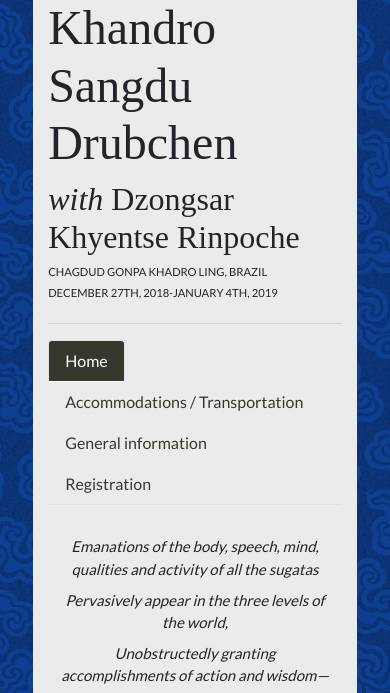
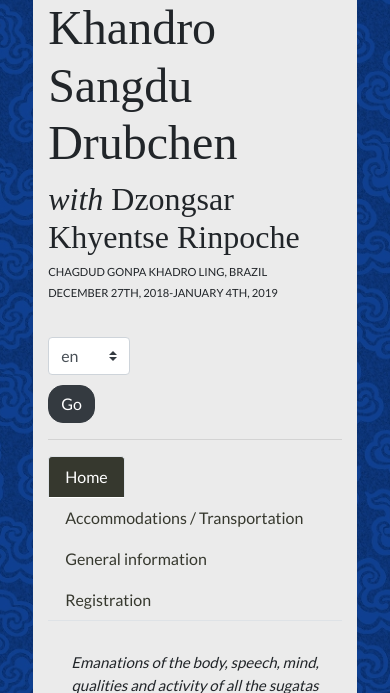
Before and after one commit to davelopeer/dkr_hotsite, a Django app: page /en/ in a window 390 px wide. Shown: the part 61-754 px from the top of the page. Run offline with Django 3.2, Linux system fonts and the light colour scheme; some libraries are stand-ins or nearby versions; some web fonts are replaced.

Commit message:
Add a 'select language' button to the base.html and add the languages variables to the settings.

```diff
--- a/dkr_hotsite/settings.py
+++ b/dkr_hotsite/settings.py
@@ -99,6 +99,12 @@ AUTH_PASSWORD_VALIDATORS = [
 
 LANGUAGE_CODE = 'en'
 
+LANGUAGES = [
+    ('en', 'English'),
+    ('pt-br', 'Portuguese'),
+    ('es', 'Spanish'),
+]
+
 
 # from django.utils.translation import ugettext_lazy as gettext
 
--- a/website/static/css/base.css
+++ b/website/static/css/base.css
@@ -34,27 +34,22 @@ body {
   font-size: 0.7em;
 }
 
-.idioms .nav-link {
-  border-radius: 5px;
-  padding: 3px 8px;
-  margin-left: 6px;
-  border: 1px solid #36382e;
+.language-form {
+  float: right;
 }
 
-.idioms {
-  font-size: 0.7em;
-  margin-top: 25px;
+.go-btn {
+  margin-top: 10px;
+  display: block;
+  border-radius: 15px;
+  float: right;
 }
 
-.idioms .nav-link {
-  background-color: #36382e;
-  color: #fff;
+.language-choice {
+  margin: 30px 20px 0 0;
 }
 
-.idioms .nav-link:hover {
-  background-color: #ebebeb;
-  color: #36382e;
-}
+/* FOOTER */
 
 .footer-div {
   margin: 50px 20%;
@@ -70,4 +65,41 @@ body {
       width: 83%;
       margin-top: 50px;
     }
+    .language-choice {
+
+      float: left;
+
+    }
+    .language-form {
+      float: left;
+      display: inline-block;
+      width: 30%;
+    }
+    .go-btn {
+      float: left;
+      display: inline;
+      margin-top: 10px;
+    }
   }
+
+  /* .idioms .nav-link {
+    border-radius: 5px;
+    padding: 3px 8px;
+    margin-left: 6px;
+    border: 1px solid #36382e;
+  }
+
+  .idioms {
+    font-size: 0.7em;
+    margin-top: 25px;
+  }
+
+  .idioms .nav-link {
+    background-color: #36382e;
+    color: #fff;
+  }
+
+  .idioms .nav-link:hover {
+    background-color: #ebebeb;
+    color: #36382e;
+  } */
--- a/website/templates/base.html
+++ b/website/templates/base.html
@@ -24,14 +24,31 @@
   <body>
     <div class="container">
       <header>
-        <div class="row">
+        <div class="row justify-content-between">
           <div class="col-md-8 header-text">
             <h1 class="header-title">{% trans "Khandro Sangdu Drubchen" %}</h1>
             <h2 class="header-name">{% trans "<em>with</em> Dzongsar Khyentse Rinpoche" %}</h2>
             <h4 class="header-subtitle">{% trans "Chagdud Gonpa Khadro Ling, Brazil" %}</h4>
             <h4 class="header-subtitle">{% trans "December 27th, 2018-January 4th, 2019" %}</h4>
           </div>
+          <div class="col-md-2 language-choice">
+            <form class="language-form" action="{% url 'set_language' %}" method="post">
+              {% csrf_token %}
+              <input type="hidden" name="next" value="{{ redirect_to }}">
+              <select class="custom-select" name="language">
+                {% get_available_languages as LANGUAGES %}
+                {% get_language_info_list for LANGUAGES as languages %}
+                {% for language in languages %}
+                  <option value="{{ language.code}}" {% if language.code == LANGUAGE_CODE %} selected {% endif %}>
+                    {{ language.code }}
+                  </option>
+                {% endfor %}
+              </select>
+              <input class="go-btn btn btn-dark" type="submit" value="Go">
+            </form>
+          </div>
         </div>
+
       </header>
       <hr>
 
```
Also changed, not shown: db.sqlite3.
